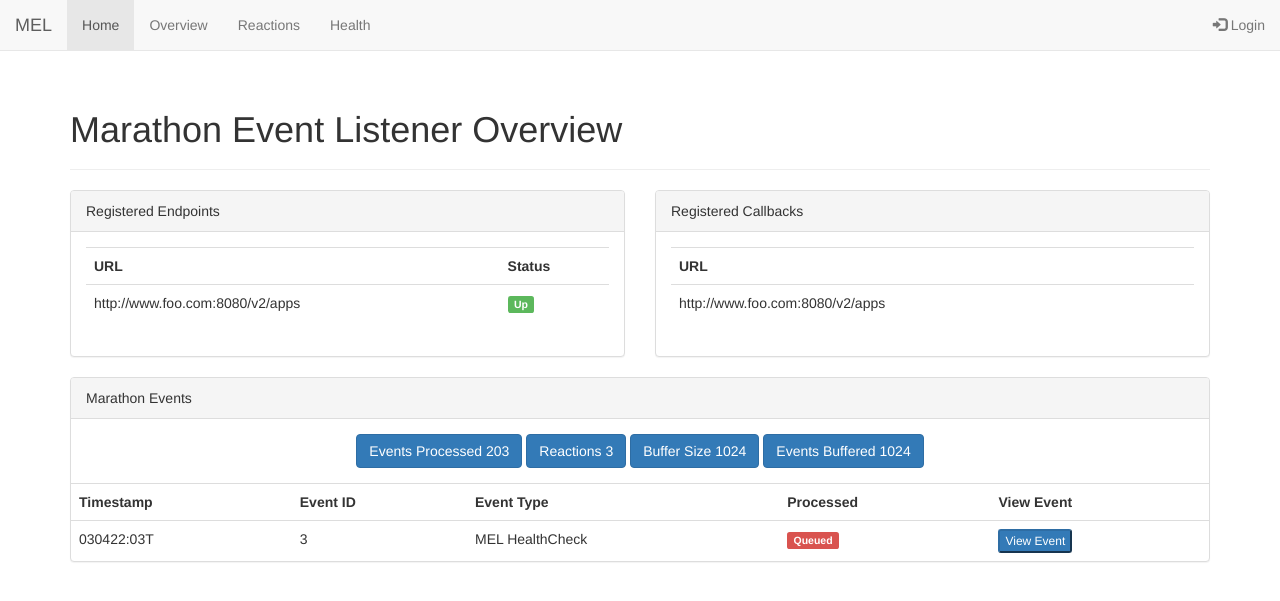
After one commit to scbunn/mel, a Flask app: page /overview in a window 1280 px wide. The commit adds this page. Shown: the top 601 px of the page. Run offline with Flask 2, Linux system fonts and the light colour scheme; some libraries are stand-ins or nearby versions.

Commit message:
started initial overview page

```diff
--- a/app/main/views.py
+++ b/app/main/views.py
@@ -5,3 +5,8 @@ from . import main
 @main.route('/', methods=['GET'])
 def index():
     return render_template('index.html')
+
+
+@main.route('/overview', methods=['GET'])
+def overview():
+    return render_template('overview.html')
--- a/app/templates/nav.html
+++ b/app/templates/nav.html
@@ -12,8 +12,8 @@
                 </div>
                 <div id="navbar" class="collapse navbar-collapse">
                     <ul class="nav navbar-nav">
-                        <li class="active"><a href="/">Home</a></li>
-                        <li><a href="#">Overview</a></li>
+                        <li class="active"><a href="{{ url_for('main.index') }}">Home</a></li>
+                        <li><a href="{{ url_for('main.overview') }}">Overview</a></li>
                         <li><a href="#">Reactions</a></li>
                         <li><a href="#">Health</a></li>
                     </ul>
--- /dev/null
+++ b/app/templates/overview.html
@@ -0,0 +1,90 @@
+{% extends "base.html" %}
+
+{% block title %}MEL: Overview{% endblock %}
+
+{% block page_content %}
+<div class="page-header">
+    <h1>
+       Marathon Event Listener Overview
+    </h1>
+</div>
+<div class="row">
+    <div class="col-md-6">
+        <div class="panel panel-default">
+            <div class="panel-heading">Registered Endpoints</div>
+            <div class="panel-body">
+                <table class="table" id="marathon_endpoints">
+                    <tr>
+                        <th>URL</th>
+                        <th>Status</th>
+                    </tr>
+                    <tr>
+                        <td>http://www.foo.com:8080/v2/apps</td>
+                        <td><span class="label label-success">Up</span></td>
+                    </tr>
+                </table>
+            </div><!-- panel body -->
+        </div> <!-- end of "registered endpoints" panel -->
+    </div><!-- left panel -->
+
+    <div class="col-md-6">
+        <div class="panel panel-default">
+            <div class="panel-heading">Registered Callbacks</div>
+            <div class="panel-body">
+                <table class="table" id="marathon_callbacks">
+                    <tr>
+                        <th>URL</th>
+                    </tr>
+                    <tr>
+                        <td>http://www.foo.com:8080/v2/apps</td>
+                    </tr>
+                </table>
+            </div><!-- panel body -->
+        </div> <!-- end of "marathon endpoints" panel -->
+
+    </div><!-- right panel -->
+</div>
+
+<div class="row">
+    <div class="col-md-12">
+        <div class="panel panel-default">
+            <div class="panel-heading">Marathon Events</div>
+            <div class="panel-body text-center">
+                <button class="btn btn-primary" type="button">
+                    Events Processed <span calss="badge">203</span>
+                </button>
+                <button class="btn btn-primary"  type="button">
+                    Reactions <span calss="badge">3</span>
+                </button>
+                <button class="btn btn-primary" type="button">
+                    Buffer Size <span calss="badge">1024</span>
+                </button>
+                <button class="btn btn-primary" type="button">
+                    Events Buffered <span calss="badge">1024</span>
+                </button>
+            </div><!-- panel body -->
+
+            <table class="table table-hover" id="marathon_events">
+                <tr>
+                    <th>Timestamp</th>
+                    <th>Event ID</th>
+                    <th>Event Type</th>
+                    <th>Processed</th>
+                    <th>View Event</th>
+                </tr>
+            </table>
+        </div><!-- end of "event table" panel -->
+
+    </div>
+</div>
+{% endblock %}
+
+{% block scripts %}
+{{ super() }}
+<script>
+    $('document').ready(function() {
+      $('<tr><td>030422:03T</td><td>3</td><td>MEL HealthCheck</td><td><span class="label label-danger">Queued</span></td><td><button type="button" class="bt btn-primary btn-xs">View Event</button></td></tr>').appendTo('#marathon_events tbody');
+    });
+</script>
+
+{% endblock %}
```
